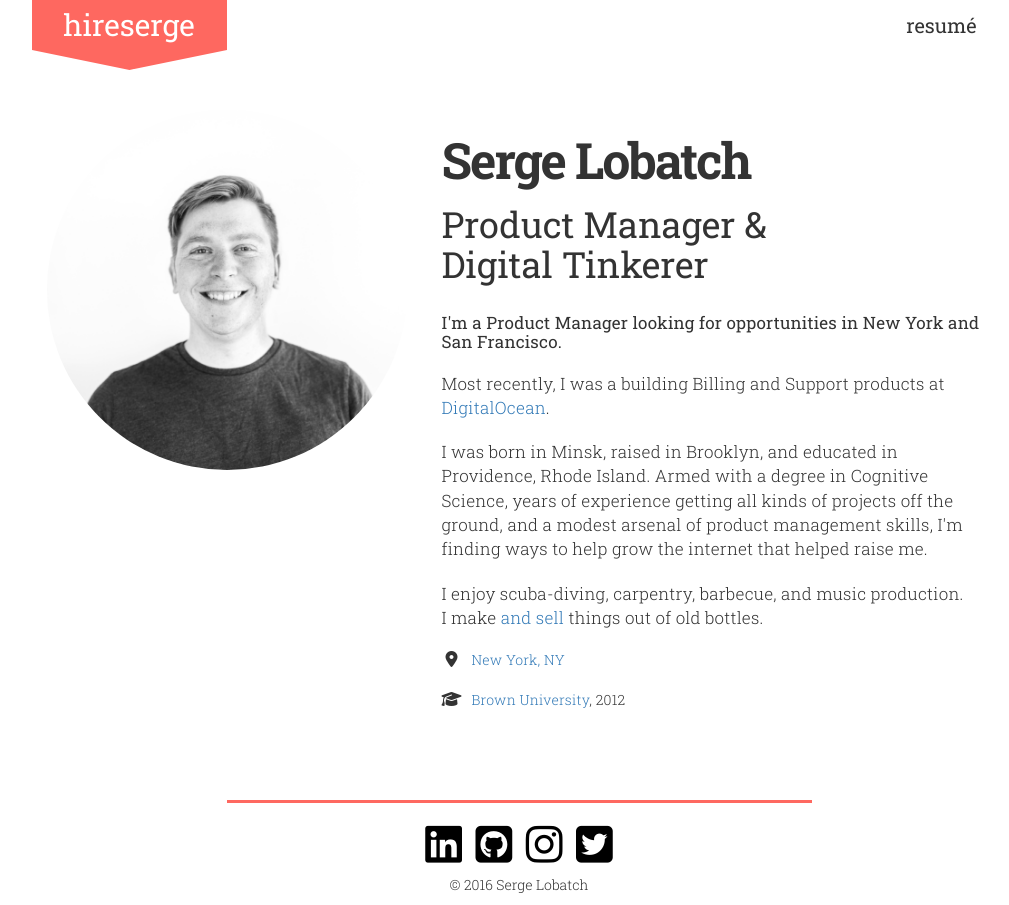
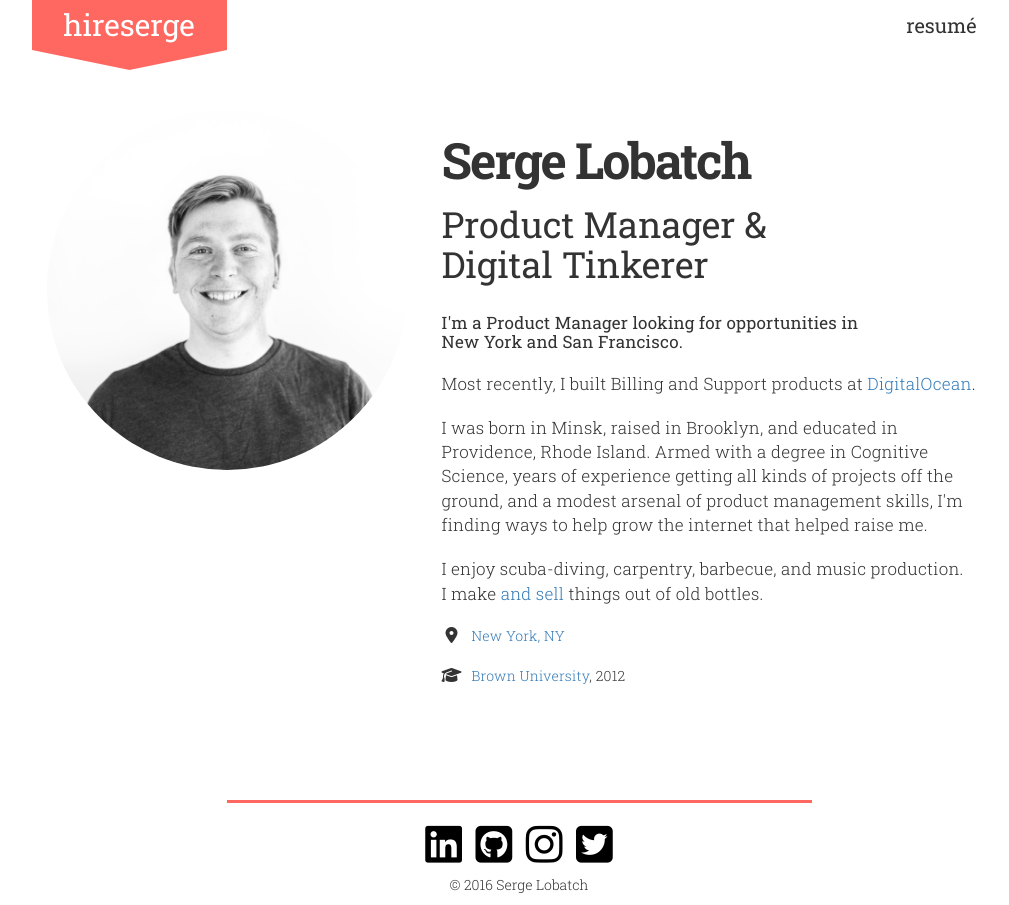
Before and after one commit to slobatch/slobatch.github.io, a Jekyll site: the page built from index.html, in a window 1280 px wide. Shown: the whole page, without its empty margins (121-1130 px from the left). Built offline with Jekyll 4.4.1, drawn with Linux system fonts in a browser that asks for light colours; nearby versions of some CDN libraries.

Commit message:
Copy tweaking

```diff
--- a/index.html
+++ b/index.html
@@ -22,10 +22,10 @@ active_nav: home
             </h2>
           </div>
           <h3>
-            I'm a Product Manager looking for opportunities in New York and San Francisco.
+            I'm a Product Manager looking for opportunities in New&nbsp;York&nbsp;and&nbsp;San&nbsp;Francisco.
           </h3>
           <p>
-            Most recently, I was a building Billing and Support products at <a href="http://www.digitalocean.com">DigitalOcean</a>.
+            Most recently, I built Billing and Support products at <a href="http://www.digitalocean.com">DigitalOcean</a>.
           </p>
           <p>
             I was born in Minsk, raised in Brooklyn, and educated in Providence, Rhode Island. Armed with a degree in Cognitive Science, years of experience getting all kinds of projects off the ground, and a modest arsenal of product management skills, I'm finding ways to help grow the internet that helped raise me.
```
